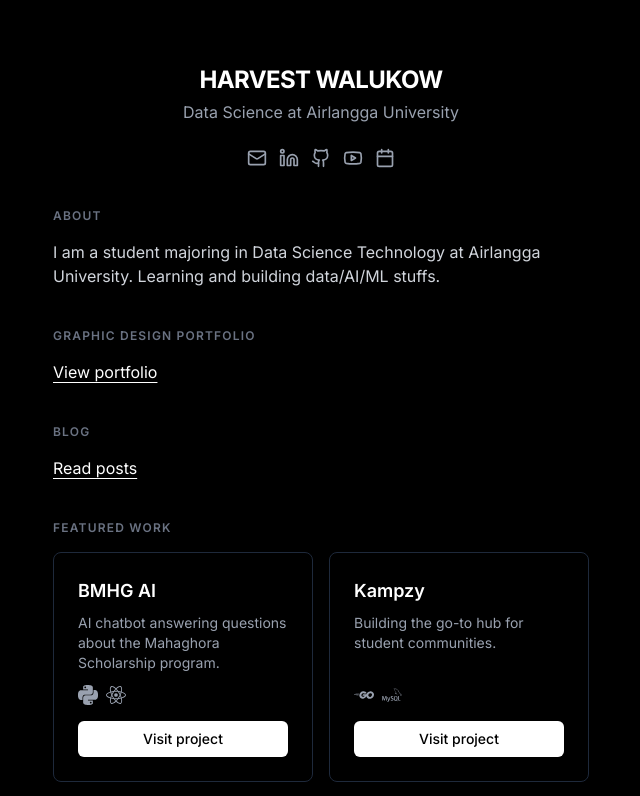
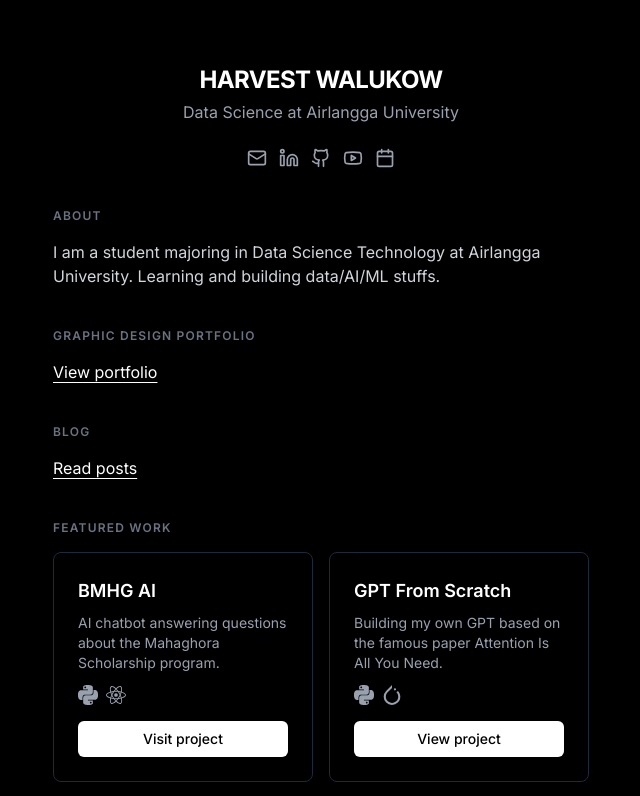
Before and after one commit to harvestwalukow/harvestwalukow.github.io, a Next.js app: page / in a window 1280 px wide. Shown: the top 796 px of the page, without its empty margins (319-959 px from the left). Built offline with nearby package versions, Linux system fonts and the light colour scheme.

Commit message:
remove kampzy

```diff
--- a/app/page.tsx
+++ b/app/page.tsx
@@ -175,31 +175,6 @@ export default function Home() {
           </div>
 
           <div className="border border-gray-800 rounded-lg p-6 hover:border-gray-700 transition-colors flex flex-col">
-            <h3 className="text-lg font-semibold text-white">Kampzy</h3>
-            <p className="text-gray-400 text-sm mt-2 flex-grow">
-              Building the go-to hub for student communities.
-            </p>
-            <div className="flex gap-2 mt-3 flex-wrap">
-              <div className="tooltip-wrapper">
-                <SiGo className="h-5 w-5 text-gray-400 hover:text-white transition-colors cursor-pointer" />
-                <span className="tooltip">Go</span>
-              </div>
-              <div className="tooltip-wrapper">
-                <SiMysql className="h-5 w-5 text-gray-400 hover:text-white transition-colors cursor-pointer" />
-                <span className="tooltip">MySQL</span>
-              </div>
-            </div>
-            <a
-              href="https://www.kampzy.com"
-              target="_blank"
-              rel="noopener"
-              className="inline-block mt-4 px-4 py-2 bg-white text-black rounded-md hover:bg-gray-200 transition-colors text-sm font-medium text-center"
-            >
-              Visit project
-            </a>
-          </div>
-
-          <div className="border border-gray-800 rounded-lg p-6 hover:border-gray-700 transition-colors flex flex-col">
             <h3 className="text-lg font-semibold text-white">
               GPT From Scratch
             </h3>
```
